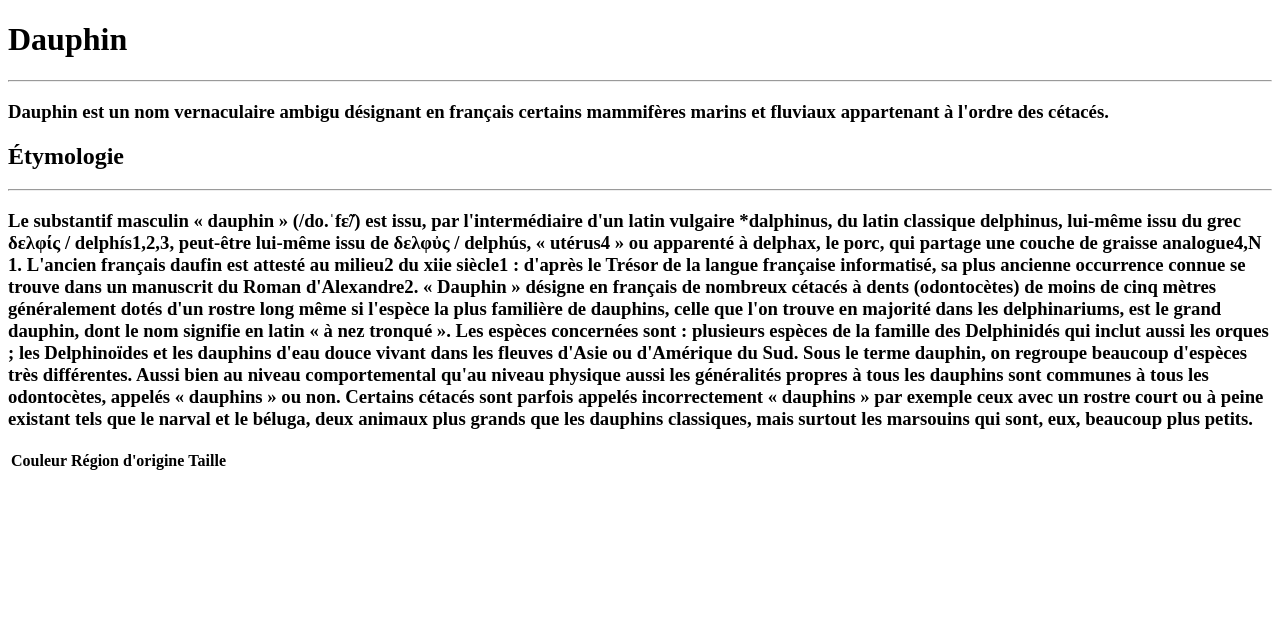
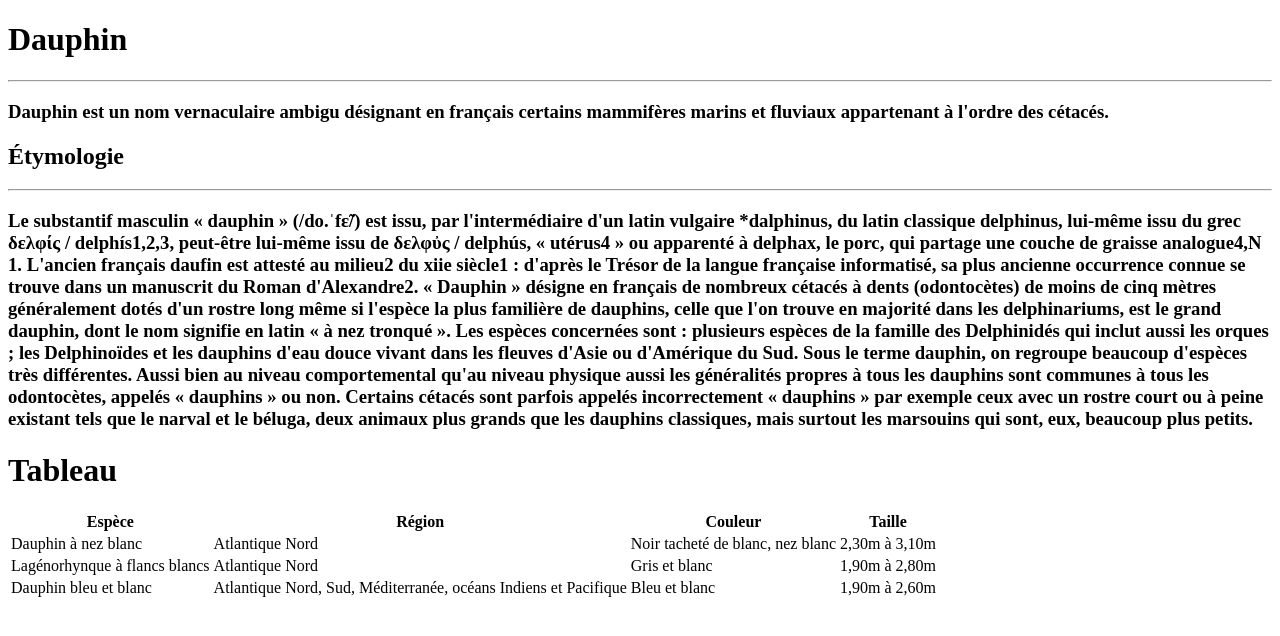
Before and after one commit to BrahimLoukrik/dauphin, a plain HTML site: page Dauphin.html in a window 1280 px wide. Drawn offline with Linux system fonts and the light colour scheme.

Commit message:
second commit

```diff
--- a/Dauphin.html
+++ b/Dauphin.html
@@ -23,16 +23,34 @@
             Sous le terme dauphin, on regroupe beaucoup d'espèces très différentes. Aussi bien au niveau comportemental qu'au niveau physique aussi les généralités propres à tous les dauphins sont communes à tous les odontocètes, appelés « dauphins » ou non.
 
             Certains cétacés sont parfois appelés incorrectement « dauphins » par exemple ceux avec un rostre court ou à peine existant tels que le narval et le béluga, deux animaux plus grands que les dauphins classiques, mais surtout les marsouins qui sont, eux, beaucoup plus petits.
+        </h3>
 
-        </h3>
+        <h1>Tableau</h1>
 
         <table>
             <tr>
+                <th>Espèce</th>
+                <th>Région</th>
                 <th>Couleur</th>
-                <th>Région d'origine</th>
                 <th>Taille</th>
-                <td></td>
             </tr>
+            <tr>
+                <td>Dauphin à nez blanc</td>
+                <td>Atlantique Nord</td>
+                <td>Noir tacheté de blanc, nez blanc</td>
+                <td>2,30m à 3,10m
+            </tr>
+            <tr>
+                <td>Lagénorhynque à flancs blancs</td>
+                <td>Atlantique Nord</td>
+                <td>Gris et blanc</td>
+                <td>1,90m à 2,80m</td>
+            </tr>
+            <tr>
+                <td>Dauphin bleu et blanc</td>
+                <td>Atlantique Nord, Sud, Méditerranée, océans Indiens et Pacifique</td>
+                <td>Bleu et blanc</td>
+                <td>1,90m à 2,60m
         </table>
 </body>
 </html>
```
